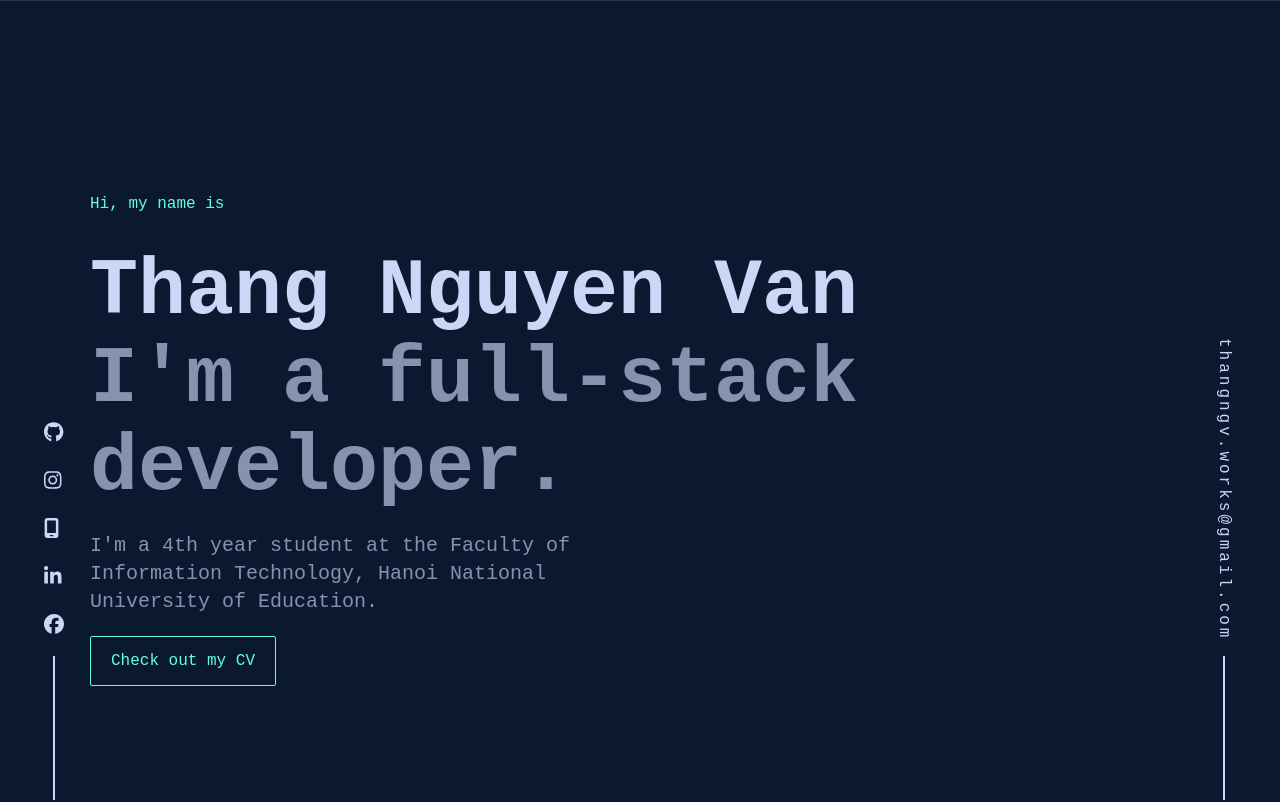
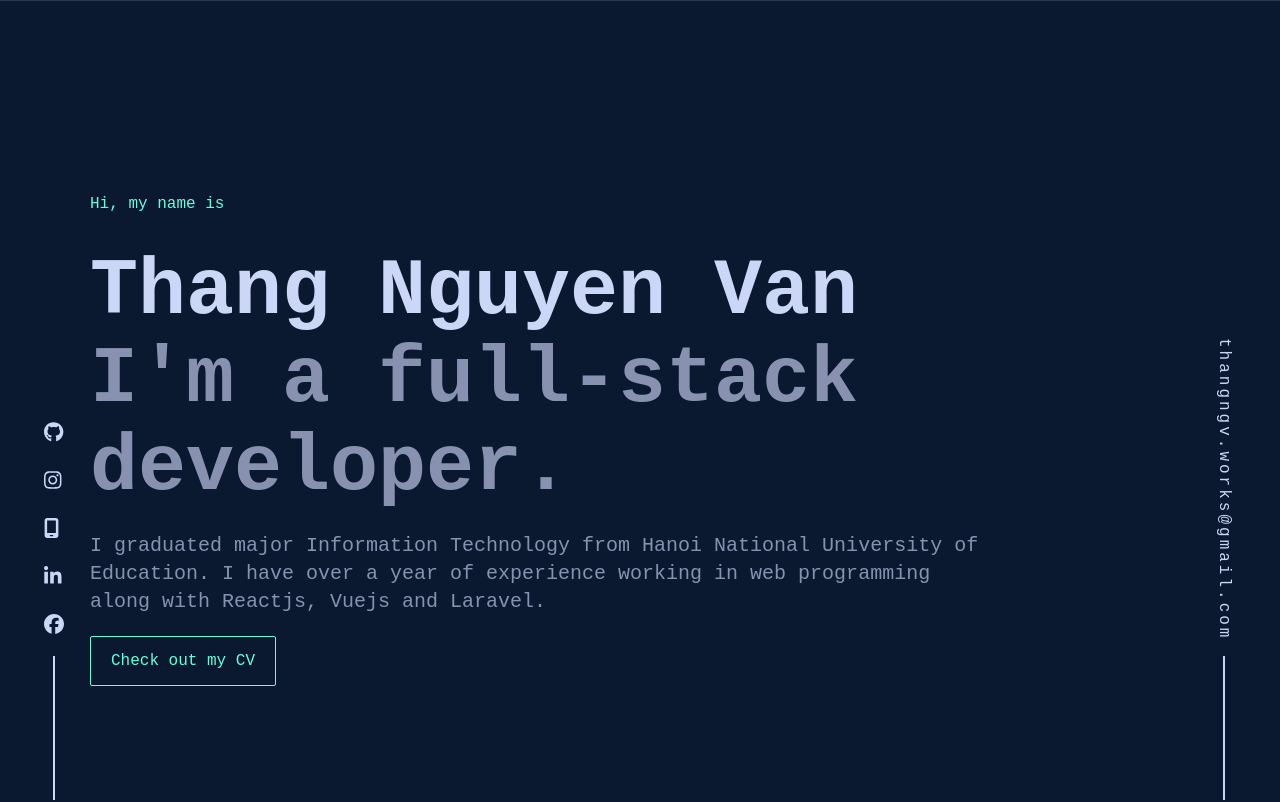
Before and after one commit to thangnv-pegasus/my-portfolio, a React (Create React App) app: page / in a window 1280 px wide. Shown: the top 802 px of the page. Built offline with nearby package versions, Linux system fonts and the light colour scheme; no server answers.

Commit message:
feat: change intro for me

```diff
--- a/src/components/Intro.jsx
+++ b/src/components/Intro.jsx
@@ -6,9 +6,9 @@ function Intro() {
             <div className="text-base-color mb-8">Hi, my name is</div>
             <h2 className="text-heading2 font-semibold leading-[1.1]">Thang Nguyen Van</h2>
             <h2 className="text-heading2 font-semibold leading-[1.1] text-slate">I'm a full-stack developer.</h2>
-            <div className="mt-5 max-w-xl text-slate text-xl">
-                I'm a 4th year student at the Faculty of Information Technology, Hanoi National University of
-                Education.
+            <div className="mt-5 max-w-4xl text-slate text-xl">
+                I graduated major Information Technology from Hanoi National University of Education. I have over a year of experience
+                working in web programming along with Reactjs, Vuejs and Laravel.
             </div>
             <a
                 href={MyCV}
```
